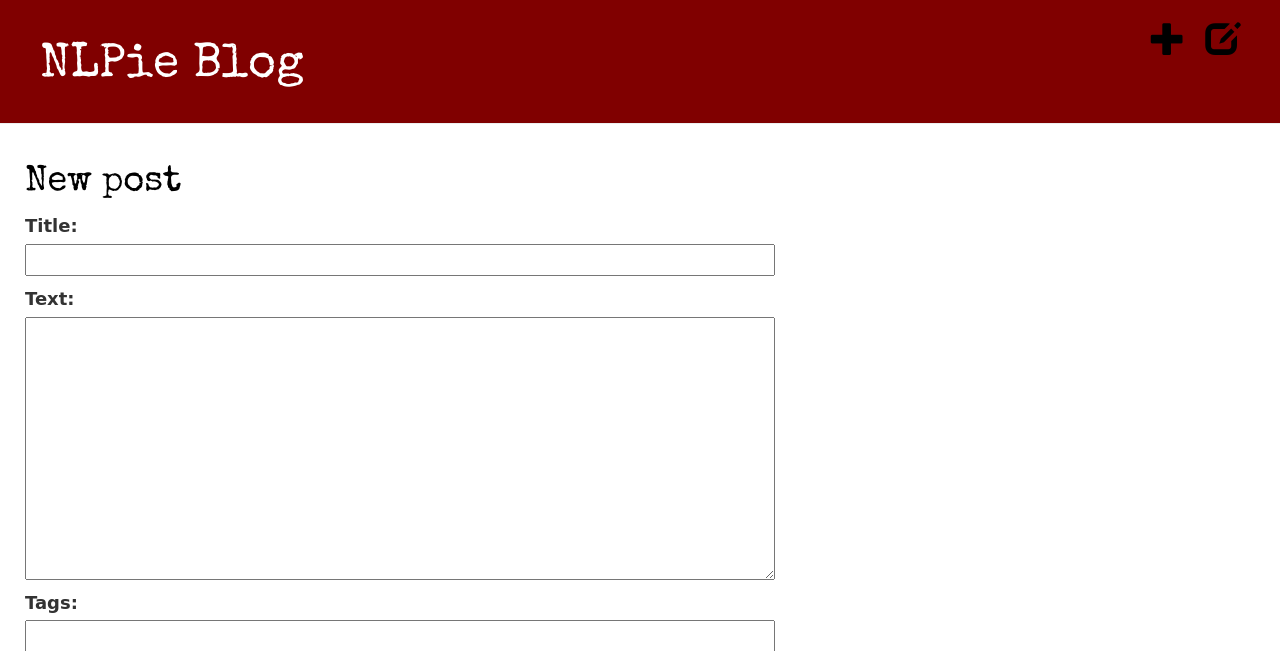
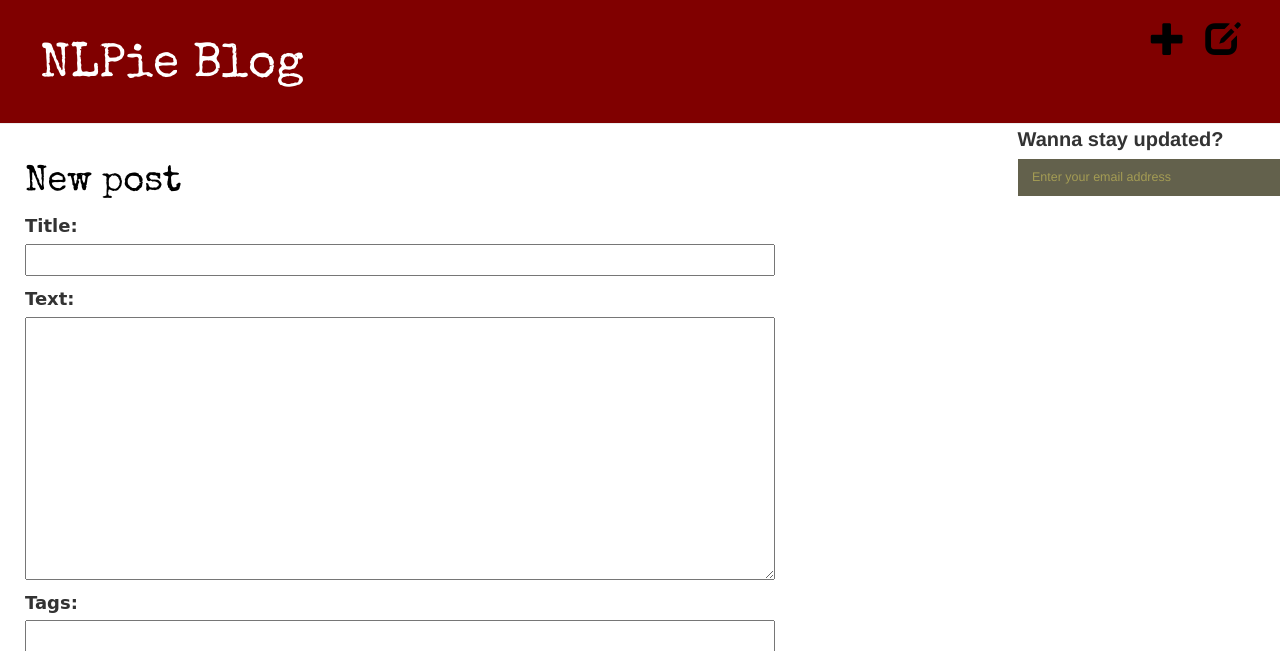
Before and after one commit to kasraavand/NLPie-blog, a Django app: page /post/new/ in a window 1280 px wide. Shown: the top 651 px of the page. Run offline with Django 3.2, Linux system fonts and the light colour scheme; the visitor is signed in with stand-in values (Sample User, id 1); some libraries are stand-ins or nearby versions; some web fonts are replaced.

Commit message:
add newsletter

```diff
--- a/blog/static/css/blog.css
+++ b/blog/static/css/blog.css
@@ -127,7 +127,7 @@ a:hover {
 
 .button {
   display: inline-block;
-  border-radius: 4px;
+  border-radius: 2px;
   background-color: #dbae4c;
   border: none;
   color: #FFFFFF;
@@ -135,7 +135,6 @@ a:hover {
   padding: 10px;
   transition: all 0.5s;
   cursor: pointer;
-  margin: 5px;
 }
 
 .button span {
@@ -162,3 +161,101 @@ a:hover {
   opacity: 1;
   right: 0;
 }
+
+.newsletter
+{
+    float: right;
+    width: 100%;
+    max-width: 26.25rem; /* 420 */
+    height: 3.75rem; /* 60 */
+    font-size: 1.25rem; /* 20 */
+    top: 50%;
+    left: 50%;
+    margin: -1.875rem 0 0 -13.125rem; /* 30 210 */
+}
+.newsletter input
+{
+  -webkit-transition: color .25s ease, background-color .25s ease, border-color .25s ease;
+  transition: color .25s ease, background-color .25s ease, border-color .25s ease;
+}
+.newsletter-email
+{
+  width: 100%;
+  height: 100%;
+  text-overflow: ellipsis;
+  color: #ffde00;
+  background-color: #63614c;
+  border: 2px solid transparent;
+  white-space: nowrap;
+  overflow: hidden;
+  padding: 0 5rem 0 1.25rem; /* 80 20 */
+}
+.newsletter-email::-webkit-input-placeholder  { color: #a49c54 !important; }
+.newsletter-email:-moz-placeholder        { color: #a49c54 !important; }
+.newsletter-email::-moz-placeholder       { color: #a49c54 !important; }
+.newsletter-email:-ms-input-placeholder     { color: #a49c54 !important; }
+
+.newsletter-email:hover
+{
+  border-color: #494736;
+}
+.newsletter-email:focus
+{
+  color: #494736;
+  background-color: transparent;
+  border-color: #494736;
+}
+
+input.newsletter-submit
+{
+
+height: 6%;
+font-weight: 700;
+color: #ffde00;
+background-color: #494736;
+display: none;
+position: absolute;
+top: 0;
+right: 0;
+padding: 0 1.25rem; /* 20 */
+float: right;
+-webkit-animation: appear-from-inside .25s ease, fade-in .25s linear;
+animation: appear-from-inside .25s ease, fade-in .25s linear;
+margin-top: 155px;
+-webkit-transform-origin: right center;
+-ms-transform-origin: right center;
+transform-origin: right center;
+}
+.newsletter-submit:hover,
+.newsletter-submit:focus
+{
+  color: #fff;
+}
+.newsletter--active .newsletter-submit
+{
+  display: block;
+}
+
+@-webkit-keyframes appear-from-inside
+{
+  from  { -webkit-transform: scale( 0 ); }
+  75%   { -webkit-transform: scale( 1.1 ); }
+  to    { -webkit-transform: scale( 1 ); }
+}
+@keyframes appear-from-inside
+{
+  from  { transform: scale( 0 ); }
+  75%   { transform: scale( 1.1 ); }
+  to    { transform: scale( 1 ); }
+}
+
+@media screen and ( max-width: 30em ) /* 480 */
+{
+  .newsletter
+  {
+    position: relative;
+    top: auto;
+    left: auto;
+    margin: 0;
+  }
+}
--- a/blog/templates/blog/base.html
+++ b/blog/templates/blog/base.html
@@ -8,8 +8,8 @@
         <link href="https://fonts.googleapis.com/css?family=Halant" rel="stylesheet">
         <link rel="stylesheet" href="{% static 'css/blog.css' %}">
         <link rel="stylesheet" type="text/css" href="{% static 'css/vs.css' %}">
+        <script type="text/javascript" src="{% static 'js/blog.js' %}"></script>
     </head>
-    <body>
 <body>
     <div class="page-header">
         {% if user.is_authenticated %}
@@ -22,6 +22,11 @@
         <h1><a href="/">NLPie Blog</a>
         <!--<img src="static/img/logo.jpg" height="100" width="200" href="/">-->
     </div>
+    <form class="newsletter" autocomplete="off" novalidate>
+        <label style="font-size: 20px;">Wanna stay updated?</label>
+        <input type="email" value="" placeholder="Enter your email address" tabindex="1" class="newsletter-email" />
+        <input type="submit" value="OK" tabindex="2" class="newsletter-submit" />
+    </form>
     <div class="content container">
         <div class="row">
             <div class="col-md-8">
@@ -29,7 +34,48 @@
             {% endblock %}
             </div>
         </div>
-    </div>
+        </div>
+
+<script type="text/javascript">
+;( function( window, document, undefined )
+{
+    'use strict';
+
+    var form        = '.newsletter',
+        className   = 'newsletter--active',
+        email       = 'input[type="email"]',
+
+        addEventListener = function( element, event, handler )
+        {
+            element.addEventListener ? element.addEventListener( event, handler ) : element.attachEvent( 'on' + event, function(){ handler.call( element ); });
+        },
+        forEach = function( elements, fn )
+        {
+            for( var i = 0; i < elements.length; i++ ) fn( elements[ i ], i );
+        },
+        addClass = function( element, className )
+        {
+            element.classList ? element.classList.add( className ) : element.className += ' ' + className;
+        },
+        removeClass = function( element, className )
+        {
+            element.classList ? element.classList.remove( className ) : element.className += element.className.replace( new RegExp( '(^|\\b)' + className.split( ' ' ).join( '|' ) + '(\\b|$)', 'gi' ), ' ' );
+        };
+
+    forEach( document.querySelectorAll( form ), function( $form )
+    {
+        var $email = $form.querySelectorAll( email );
+
+        if( $email.length )
+        {
+            $email = $email[ 0 ];
+            addEventListener( $email, 'keyup', function()
+            {
+                $email.value != '' && /^([\w-\.]+@([\w-]+\.)+[\w-]{2,12})?$/.test( $email.value ) ? addClass( $form, className ) : removeClass( $form, className );
+            });
+        }
+    });
+})( window, document );
+        </script>
 </body>
-    </body>
 </html>
```
